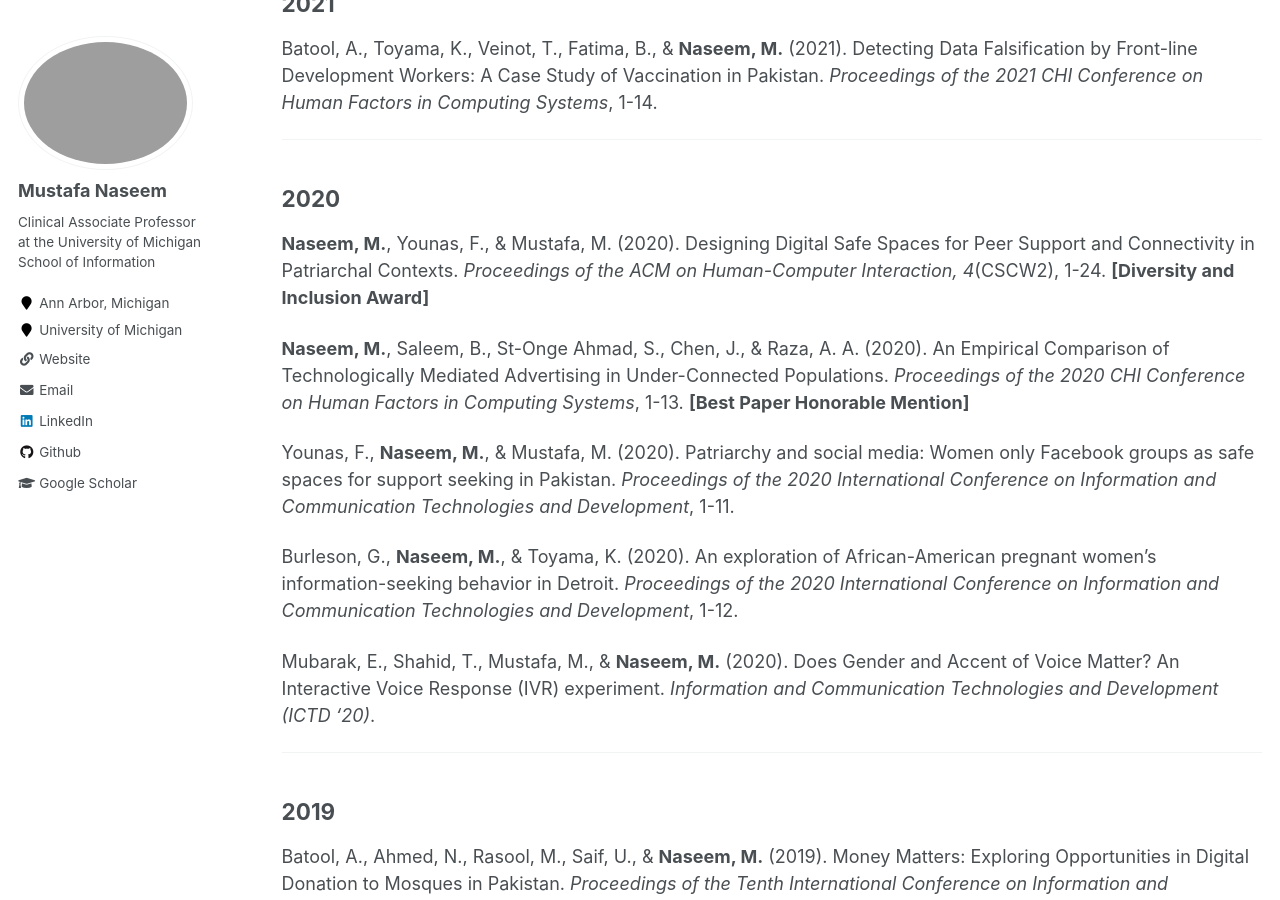
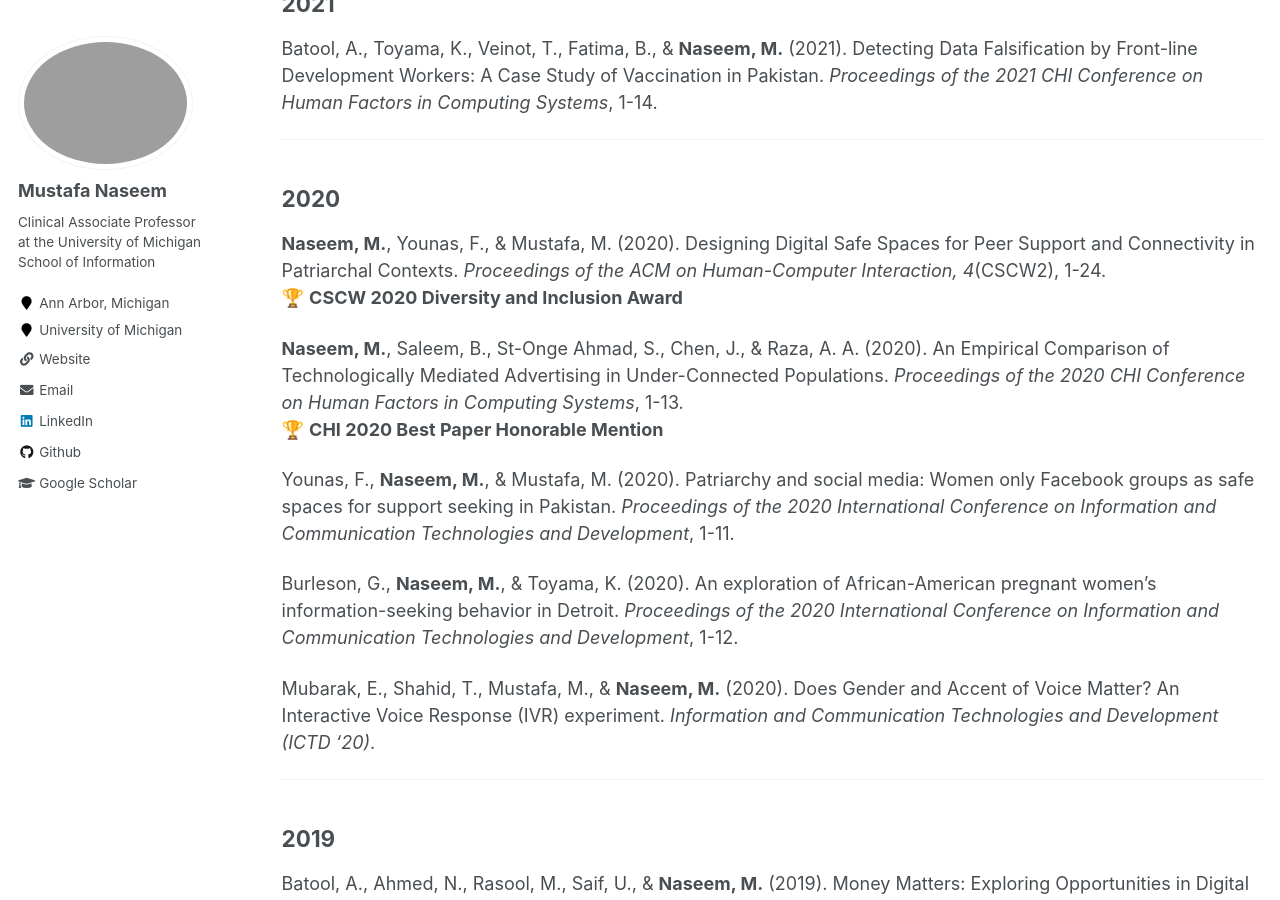
Before and after one commit to mustafanaseem/mustafanaseem.github.io, a Jekyll site: the page built from _pages/publications.md, in a window 1280 px wide and 900 px high, scrolled down 1565 px. Built offline with Jekyll 4.4.1, drawn with Linux system fonts in a browser that asks for light colours.

Commit message:
Make publication awards more prominent with trophy icons

```diff
--- a/_pages/publications.md
+++ b/_pages/publications.md
@@ -51,9 +51,11 @@ Batool, A., Toyama, K., Veinot, T., Fatima, B., & **Naseem, M.** (2021). Detecti
 
 ## 2020
 
-**Naseem, M.**, Younas, F., & Mustafa, M. (2020). Designing Digital Safe Spaces for Peer Support and Connectivity in Patriarchal Contexts. *Proceedings of the ACM on Human-Computer Interaction, 4*(CSCW2), 1-24. **[Diversity and Inclusion Award]**
+**Naseem, M.**, Younas, F., & Mustafa, M. (2020). Designing Digital Safe Spaces for Peer Support and Connectivity in Patriarchal Contexts. *Proceedings of the ACM on Human-Computer Interaction, 4*(CSCW2), 1-24.
+<br>🏆 **CSCW 2020 Diversity and Inclusion Award**
 
-**Naseem, M.**, Saleem, B., St-Onge Ahmad, S., Chen, J., & Raza, A. A. (2020). An Empirical Comparison of Technologically Mediated Advertising in Under-Connected Populations. *Proceedings of the 2020 CHI Conference on Human Factors in Computing Systems*, 1-13. **[Best Paper Honorable Mention]**
+**Naseem, M.**, Saleem, B., St-Onge Ahmad, S., Chen, J., & Raza, A. A. (2020). An Empirical Comparison of Technologically Mediated Advertising in Under-Connected Populations. *Proceedings of the 2020 CHI Conference on Human Factors in Computing Systems*, 1-13.
+<br>🏆 **CHI 2020 Best Paper Honorable Mention**
 
 Younas, F., **Naseem, M.**, & Mustafa, M. (2020). Patriarchy and social media: Women only Facebook groups as safe spaces for support seeking in Pakistan. *Proceedings of the 2020 International Conference on Information and Communication Technologies and Development*, 1-11.
 
```
